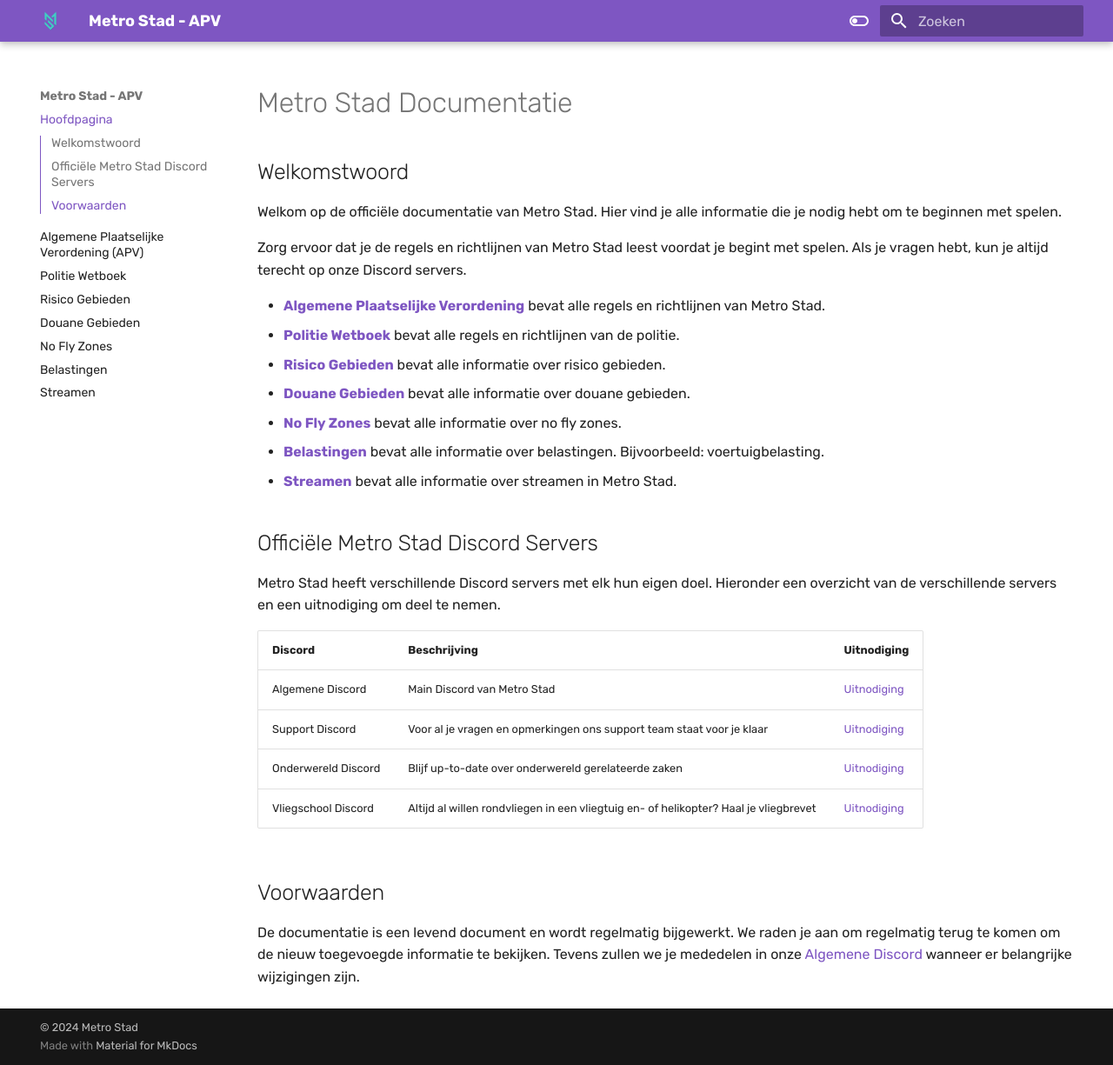
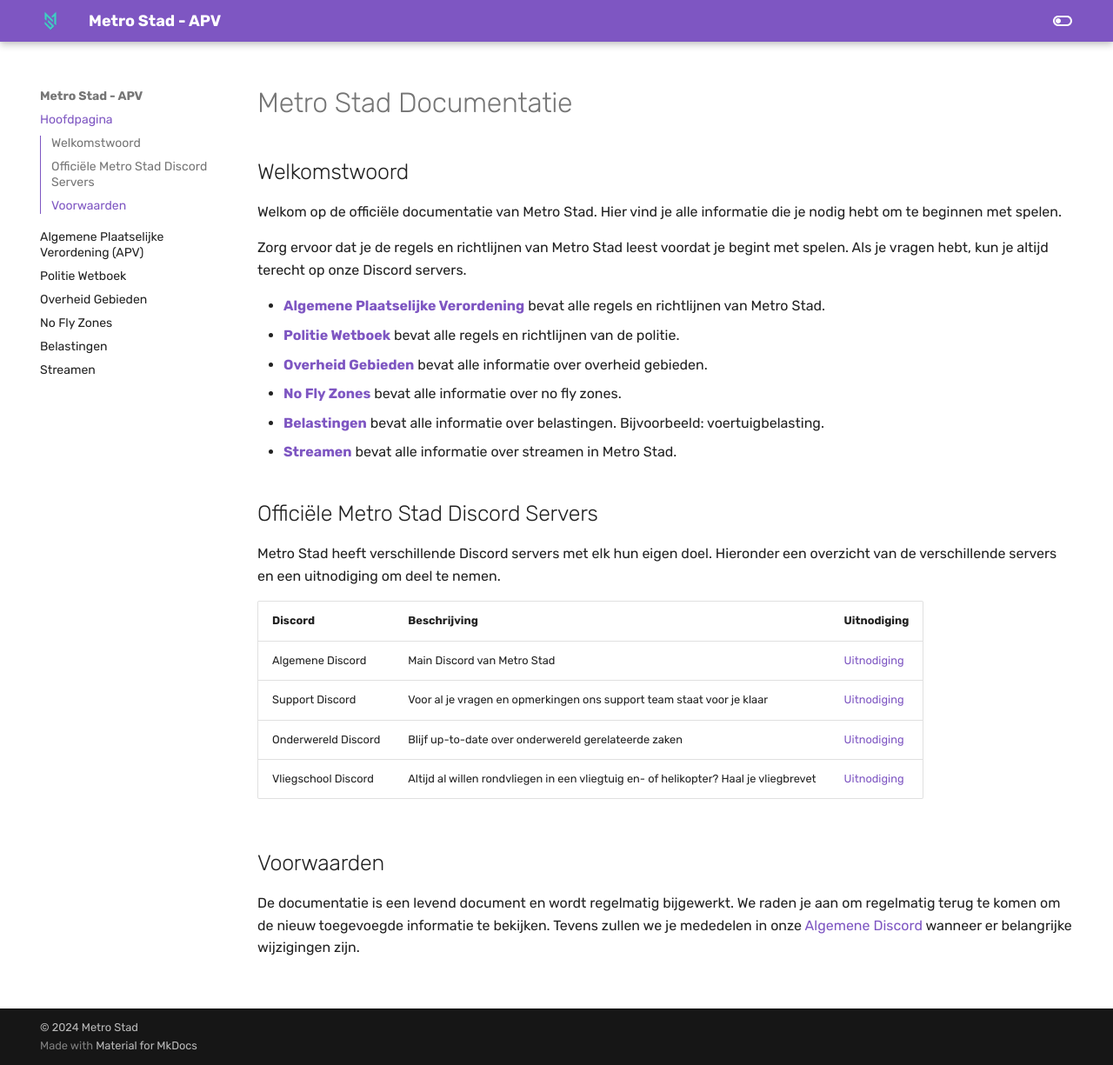
Before and after one commit to exqlusive/exqlusive.github.io, an MkDocs documentation site: the page built from docs/index.md, in a window 1280 px wide and 1225 px high. Shown: the whole window at 87% size. Built offline with MkDocs 1.6.1 and Material for MkDocs 9.7.7, drawn with Linux system fonts in a browser that asks for light colours.

Commit message:
Updated docs

```diff
--- a/docs/index.md
+++ b/docs/index.md
@@ -8,8 +8,7 @@
 
 - [**Algemene Plaatselijke Verordening**](apv.md) bevat alle regels en richtlijnen van Metro Stad.
 - [**Politie Wetboek**](politie_wetboek.md) bevat alle regels en richtlijnen van de politie.
-- [**Risico Gebieden**](risico_gebieden.md) bevat alle informatie over risico gebieden.
-- [**Douane Gebieden**](douane_gebieden.md) bevat alle informatie over douane gebieden.
+- [**Overheid Gebieden**](douane_gebieden.md) bevat alle informatie over overheid gebieden.
 - [**No Fly Zones**](no_fly_zones.md) bevat alle informatie over no fly zones.
 - [**Belastingen**](belastingen.md) bevat alle informatie over belastingen. Bijvoorbeeld: voertuigbelasting.
 - [**Streamen**](streamen.md) bevat alle informatie over streamen in Metro Stad.
--- a/mkdocs.yml
+++ b/mkdocs.yml
@@ -43,6 +43,7 @@
     generator: false
 markdown_extensions:
   - attr_list
+  - md_in_html
   - tables
   - pymdownx.caret
   - pymdownx.mark
@@ -65,8 +66,9 @@
   - Hoofdpagina: index.md
   - Algemene Plaatselijke Verordening (APV): apv.md
   - Politie Wetboek: politie_wetboek.md
-  - Risico Gebieden: risico_gebieden.md
-  - Douane Gebieden: douane_gebieden.md
+  - Overheid Gebieden: douane_gebieden.md
   - No Fly Zones: no_fly_zones.md
   - Belastingen: belastingen.md
   - Streamen: streamen.md
+plugins:
+  - glightbox
```
Also changed, not shown: docs/apv.md (+1 -1 lines), docs/douane_gebieden.md (+7 -1 lines), docs/no_fly_zones.md (+8 -1 lines), docs/risico_gebieden.md (deleted, +0 -1 lines), site/risico_gebieden/index.html (deleted), 1 other file.
